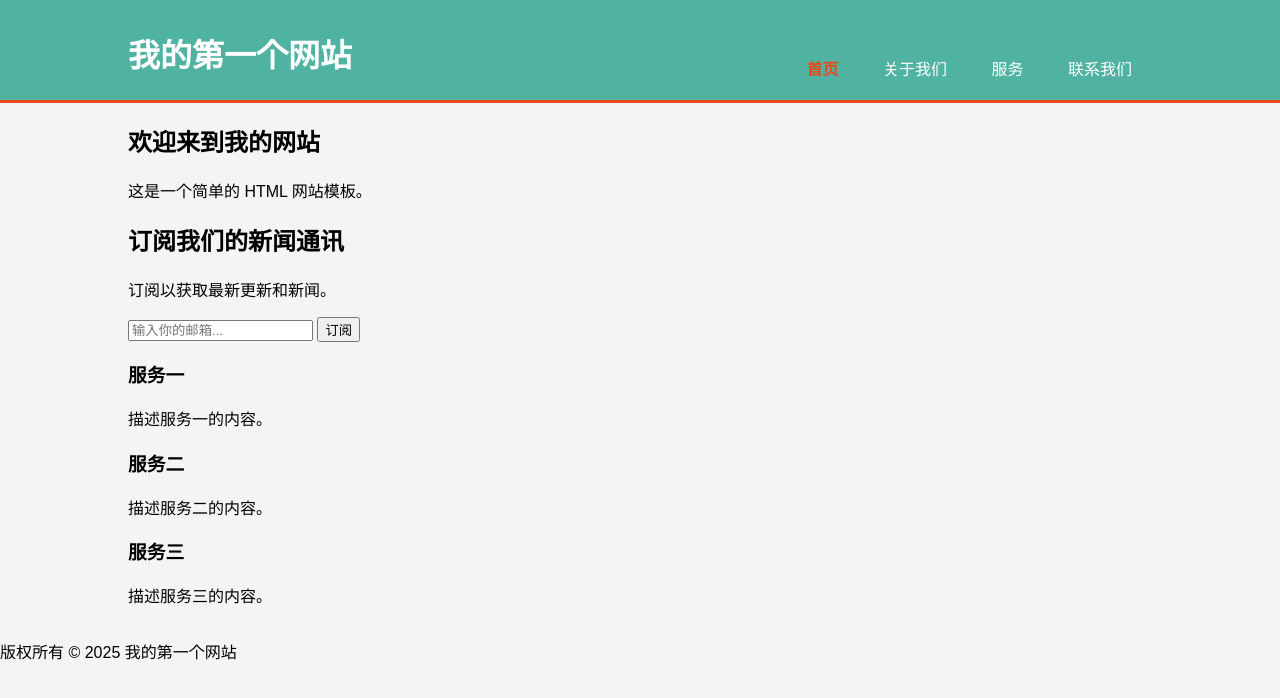
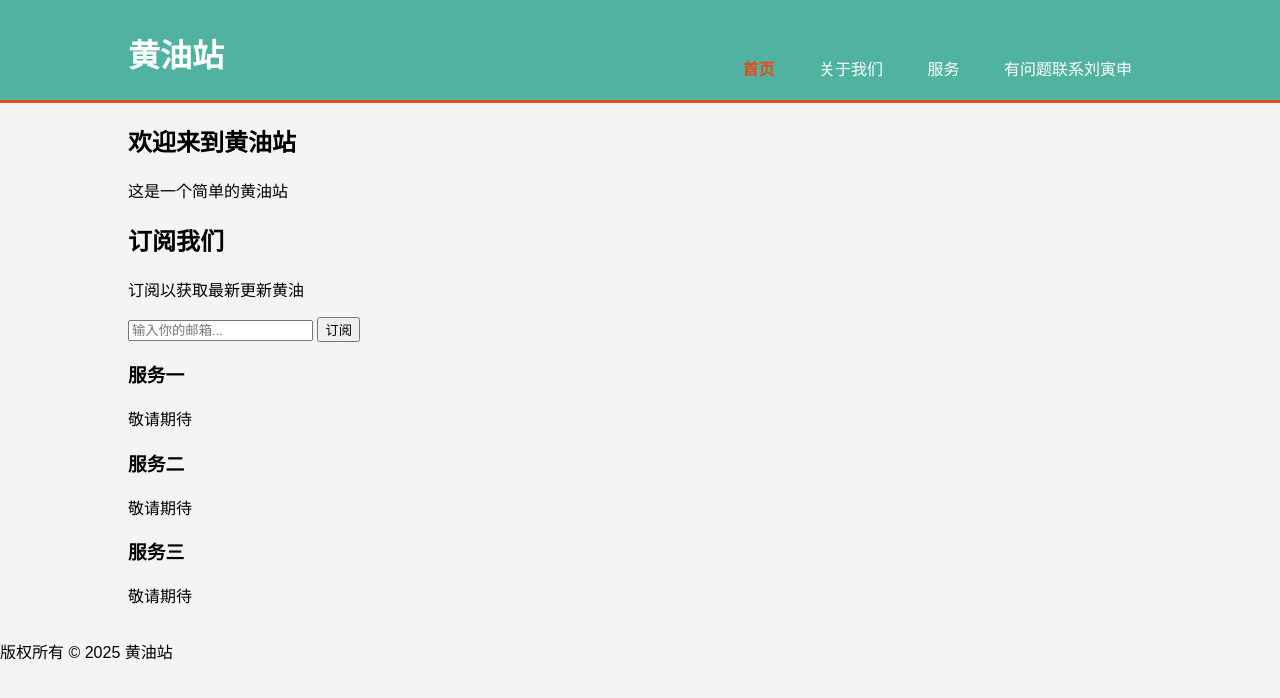
Before and after one commit to bzics/bzics.github.io, a plain HTML site: page index.html in a window 1280 px wide. Drawn offline with Linux system fonts and the light colour scheme.

Commit message:
Add files via upload

```diff
--- a/index.html
+++ b/index.html
@@ -3,7 +3,7 @@
 <head>
     <meta charset="UTF-8">
     <meta name="viewport" content="width=device-width, initial-scale=1.0">
-    <title>我的第一个网站</title>
+    <title>黄油站</title>
     <style>
         body {
             font-family: Arial, sans-serif;
@@ -61,14 +61,14 @@
     <header>
         <div class="container">
             <div id="branding">
-                <h1>我的第一个网站</h1>
+                <h1>黄油站</h1>
             </div>
             <nav>
                 <ul>
                     <li class="current"><a href="index.html">首页</a></li>
                     <li><a href="about.html">关于我们</a></li>
                     <li><a href="services.html">服务</a></li>
-                    <li><a href="contact.html">联系我们</a></li>
+                    <li><a href="contact.html">有问题联系刘寅申</a></li>
                 </ul>
             </nav>
         </div>
@@ -76,12 +76,12 @@
 
     <div class="container">
         <section id="showcase">
-            <h1>欢迎来到我的网站</h1>
-            <p>这是一个简单的 HTML 网站模板。</p>
+            <h1>欢迎来到黄油站</h1>
+            <p>这是一个简单的黄油站</p>
         </section>
         <section id="newsletter">
-            <h2>订阅我们的新闻通讯</h2>
-            <p>订阅以获取最新更新和新闻。</p>
+            <h2>订阅我们</h2>
+            <p>订阅以获取最新更新黄油</p>
             <form>
                 <input type="email" placeholder="输入你的邮箱...">
                 <button type="submit" class="button_1">订阅</button>
@@ -90,21 +90,21 @@
         <section id="boxes">
             <div class="box">
                 <h3>服务一</h3>
-                <p>描述服务一的内容。</p>
+                <p>敬请期待</p>
             </div>
             <div class="box">
                 <h3>服务二</h3>
-                <p>描述服务二的内容。</p>
+                <p>敬请期待</p>
             </div>
             <div class="box">
                 <h3>服务三</h3>
-                <p>描述服务三的内容。</p>
+                <p>敬请期待</p>
             </div>
         </section>
     </div>
 
     <footer>
-        <p>版权所有 &copy; 2025 我的第一个网站</p>
+        <p>版权所有 &copy; 2025 黄油站</p>
     </footer>
 </body>
 </html>
```
